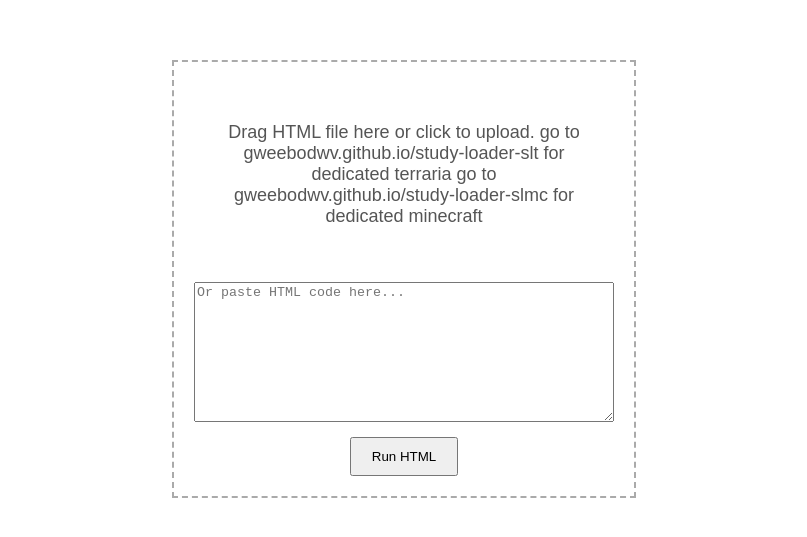
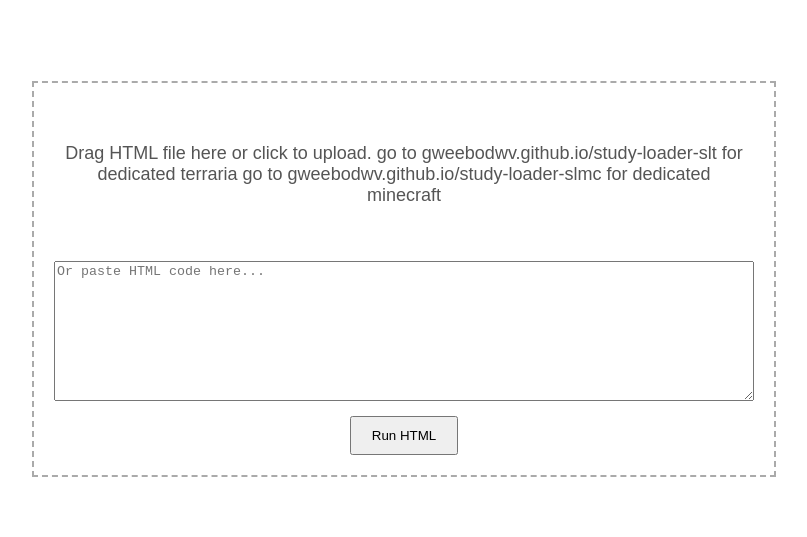
Before and after one commit to gweebodev/study-loader, a plain HTML site: page index.html in a window 1280 px wide. Shown: the part 121-658 px from the top of the page, without its empty margins (236-1043 px from the left). Drawn offline with Linux system fonts and the light colour scheme.

Commit message:
Increase panel width from 420px to 700px

```diff
--- a/index.html
+++ b/index.html
@@ -16,7 +16,7 @@
 }
 
 #panel{
-  width:420px;
+  width:700px;
   padding:20px;
   border:2px dashed #aaa;
   text-align:center;
```
